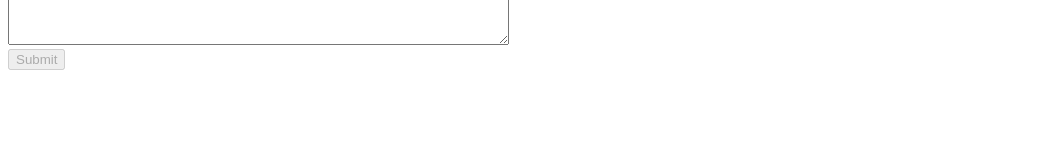
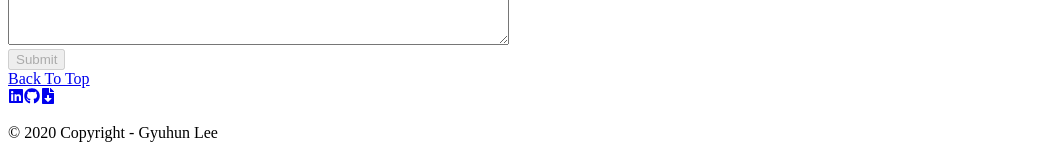
Before and after one commit to Tokki0401/Portfolio, a React app: page / in a window 1280 px wide. Shown: the part 793-948 px from the top of the page, without its empty margins (0-1058 px from the left). Before the commit the page ends 871 px from the top, so only its background shows below. Built offline with nearby package versions, Linux system fonts and the light colour scheme; the HTML template or start-up script is replaced by a standard one.

Commit message:
footer component almost complete. Need to add smooth transition for back to top

```diff
--- a/client/public/style.css
+++ b/client/public/style.css
@@ -164,3 +164,51 @@
   margin-bottom: 100px;
   cursor: not-allowed;
 }
+
+.footer {
+  align-items: center;
+  text-align: center;
+  background-color: black;
+  color: white;
+  top: 0;
+  left: 0;
+  bottom: 0;
+  right: 0;
+  font-weight: 700;
+  font-family: Montserrat, sans-serif;
+}
+
+
+.back-to-top {
+  font-size: 1.3rem;
+  padding-top: 30px;
+  padding-bottom: 40px;
+}
+
+.anchor {
+  color: white;
+}
+
+.anchor:hover {
+  color: #4da6ff;
+}
+
+.icons-container {
+  font-size: 3.5rem;
+  margin-bottom: 20px;
+}
+
+.icons-list {
+  border-bottom: 1px solid white;
+}
+
+.icons {
+  opacity: 0.4;
+  cursor: pointer;
+  color: white;
+  padding: 0 20px;
+}
+
+.icons:hover {
+  opacity: 1;
+}
--- a/client/src/components/App.jsx
+++ b/client/src/components/App.jsx
@@ -6,6 +6,7 @@
 import FrontPage from './FrontPage.jsx';
 import AboutMe from './AboutMe.jsx';
 import Contact from './Contact.jsx';
+import Footer from './Footer.jsx';
 
 class App extends React.Component {
   constructor(props) {
@@ -44,13 +45,14 @@
 
   enableSubmitButton() {
     const { subject, email, message, emailValidation } = this.state;
+    const submitButton = document.getElementById('submit-btn');
 
     if (subject && email && message && emailValidation) {
-      document.getElementById('submit-btn').disabled = false;
-      document.getElementById('submit-btn').style.cursor = "pointer";
+      submitButton.disabled = false;
+      submitButton.style.cursor = "pointer";
     } else {
-      document.getElementById('submit-btn').disabled = true;
-      document.getElementById('submit-btn').style.cursor = "not-allowed";
+      submitButton.disabled = true;
+      submitButton.style.cursor = "not-allowed";
     }
   }
 
@@ -64,6 +66,7 @@
         <FrontPage />
         <AboutMe />
         <Contact onInputChange={this.onInputChange} sendEmail={this.sendEmail}/>
+        <Footer />
       </div>
     )
   }
--- /dev/null
+++ b/client/src/components/Footer.jsx
@@ -0,0 +1,24 @@
+import React from 'react';
+import { FaLinkedin, FaGithub, FaFileDownload } from 'react-icons/fa';
+
+const Footer = (props) => {
+  return (
+    <section className='footer'>
+      <div className='footer-container'>
+        <div className='back-to-top'>
+          <a className='anchor' href='#'>Back To Top</a>
+        </div>
+        <div className='icons-container'>
+          <span className='icons-list'>
+            <a href='https://www.linkedin.com/in/gyuhunlee/' target='_blank'><FaLinkedin className='icons'/></a>
+            <a href='https://github.com/gyuhunlee' target='_blank'><FaGithub className='icons'/></a>
+            <a href='https://docs.google.com/document/d/1FgjX-gUxEFi9N65r08oES7w3H9PxuR97dlv8f9cuGOI/edit?usp=sharing' target='_blank'><FaFileDownload className='icons'/></a>
+          </span>
+        </div>
+      </div>
+      <p> &copy; 2020 Copyright - Gyuhun Lee</p>
+    </section>
+  )
+}
+
+export default Footer;
```
